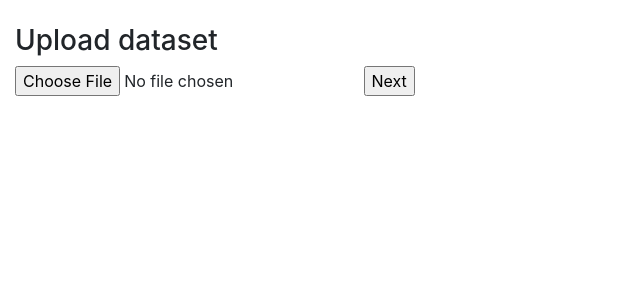
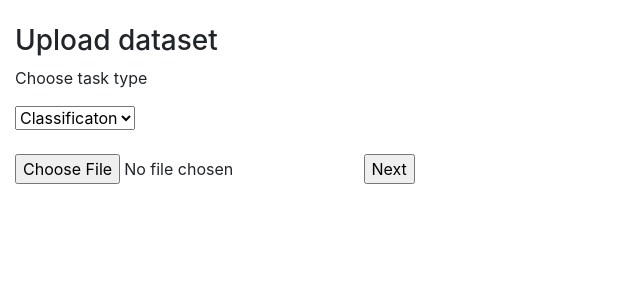
Before and after one commit to SergeyMalyshevsky/hyperborea, a Flask app: page / in a window 1280 px wide. Shown: the part 56-356 px from the top of the page, without its empty margins (0-640 px from the left). Run offline with Flask 2, Linux system fonts and the light colour scheme; some libraries are stand-ins or nearby versions.

Commit message:
Add regression task type

```diff
--- a/app.py
+++ b/app.py
@@ -26,7 +26,19 @@ def get_table_dict():
 
 @app.route('/')
 def main():
-    return render_template('./index.html')
+    return render_template('./index.html', task_type="")
+
+
+@app.route('/classification')
+def classification():
+    task_type = "classification"
+    return render_template('./index.html', task_type=task_type)
+
+
+@app.route('/regression')
+def regression():
+    task_type = "regression"
+    return render_template('./index.html', task_type=task_type)
 
 
 @app.route('/about')
@@ -37,6 +49,10 @@ def about():
 @app.route('/uploader', methods=['GET', 'POST'])
 def upload_file():
     if request.method == 'POST':
+        task_type = request.form['task_type']
+        if not task_type:
+            return 'Task type does not choose'
+
         dataset = request.files['dataset']
         if dataset:
             filename = secure_filename(dataset.filename)
@@ -46,6 +62,7 @@ def upload_file():
 
             table_dict = {}
             table_dict['dataset_file'] = file_path
+            table_dict['task_type'] = task_type
             save_table_dict(table_dict)
 
             return render_template('./columns.html', columns=columns)
@@ -79,18 +96,25 @@ def user_code():
         with open("user_code.txt", 'w') as f:
             f.write(user_code)
 
-    ml_algorithms = {
-        'decision_tree': 'Decision Tree',
-        'logistic_regression': 'Logistic Regression',
-        'knn': 'Nearest Neighbors',
-        # 'rn': 'Radius Neighbors',
-        'svm': 'Support Vector Machines',
-        'naive_bayes': 'Gaussian Naive Bayes',
-        'sgd': 'Stochastic Gradient Descent',
-        'mlp': 'Multi-layer Perceptron',
-        'rf': 'Random Forest',
-        'gradient_boosting': 'Gradient Boosting',
-    }
+    table_dict = get_table_dict()
+    if table_dict['task_type'] == 'classification':
+        ml_algorithms = {
+            'decision_tree': 'Decision Tree',
+            'logistic_regression': 'Logistic Regression',
+            'knn': 'Nearest Neighbors',
+            # 'rn': 'Radius Neighbors',
+            'svm': 'Support Vector Machines',
+            'naive_bayes': 'Gaussian Naive Bayes',
+            'sgd': 'Stochastic Gradient Descent',
+            'mlp': 'Multi-layer Perceptron',
+            'rf': 'Random Forest',
+            'gradient_boosting': 'Gradient Boosting',
+        }
+
+    if table_dict['task_type'] == 'regression':
+        ml_algorithms = {
+            'decision_tree': 'Decision Tree',
+        }
 
     return render_template('./train.html', ml_algorithms=ml_algorithms)
 
@@ -104,10 +128,11 @@ def train():
         table_dict['saved_model_filename'] = saved_model_filename
         save_table_dict(table_dict)
 
-        score = train_model(table_dict['dataset_file'], table_dict['params'], saved_model_filename, algorithm)
+        score = train_model(table_dict['dataset_file'], table_dict['params'], saved_model_filename, algorithm,
+                            table_dict['task_type'])
         avg_score = sum(score) / len(score)
 
-        return render_template('./score.html', score=avg_score)
+        return render_template('./score.html', score=avg_score, task_type=table_dict['task_type'])
 
 
 @app.route('/predict', methods=['GET', 'POST'])
--- a/templates/index.html
+++ b/templates/index.html
@@ -4,7 +4,20 @@
 <h3>Upload dataset</h3>
 <form action="http://localhost:5000/uploader" method="POST"
       enctype="multipart/form-data">
+
+    {% if not task_type %}
+    <p>Choose task type</p>
+    <select name="task_type"> <!--Supplement an id here instead of using 'name'-->
+        <option value="classification">Classificaton</option>
+        <option value="regression">Regression</option>
+    </select>
+    <br />
+    <br />
+    {% else %}
+    <input type="hidden" name="task_type" value="{{ task_type }}"/>
+    {% endif %}
+
     <input type="file" name="dataset"/>
-    <input type="submit" value="Next" />
+    <input type="submit" value="Next"/>
 </form>
 {% endblock %}
--- a/templates/nav.html
+++ b/templates/nav.html
@@ -7,8 +7,8 @@
                 New Experiment
             </a>
             <div class="dropdown-menu">
-                <a class="dropdown-item" href="/">Classification</a>
-                <a class="dropdown-item disabled" href="#">Regression</a>
+                <a class="dropdown-item" href="/classification">Classification</a>
+                <a class="dropdown-item" href="/regression">Regression</a>
             </div>
         </li>
         <li class="nav-item">
--- a/templates/score.html
+++ b/templates/score.html
@@ -5,9 +5,11 @@
 <br />
 <h3>Training model results</h3>
 <h4>Score: {{ score }}</h4>
+{% if task_type == 'classification' %}
 <div class="progress">
   <div class="progress-bar" role="progressbar" style="width: {{ (score * 100) | round | int }}%;" aria-valuenow="{{ score * 100}}" aria-valuemin="0" aria-valuemax="100">{{ score * 100 }} %</div>
 </div>
+{% endif %}
 <hr />
 <p>Download test data: </p>
 <form action="http://localhost:5000/predict" method="POST"
```
Also changed, not shown: main.py (+31 -24 lines), preprocessing.py (+9 -8 lines).
